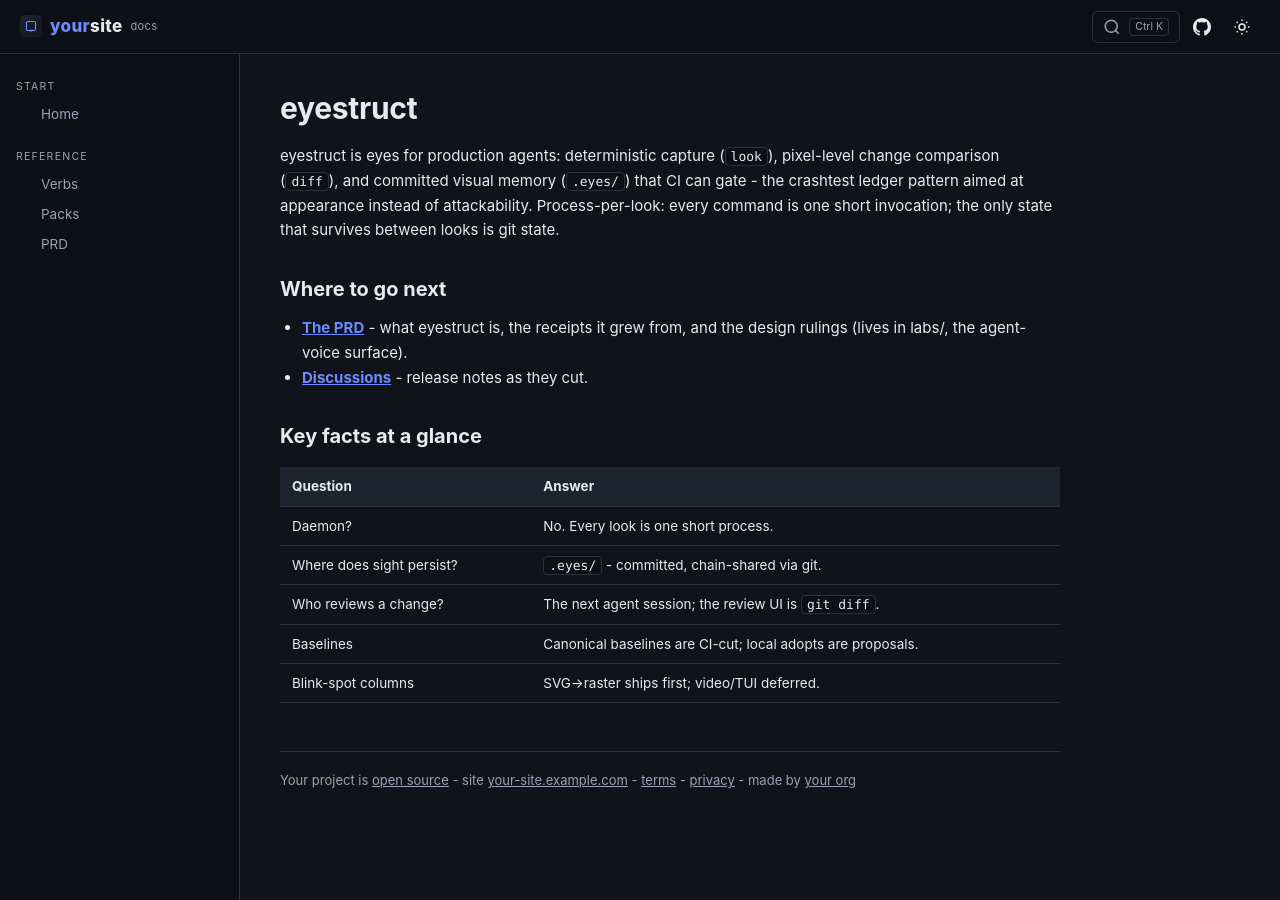
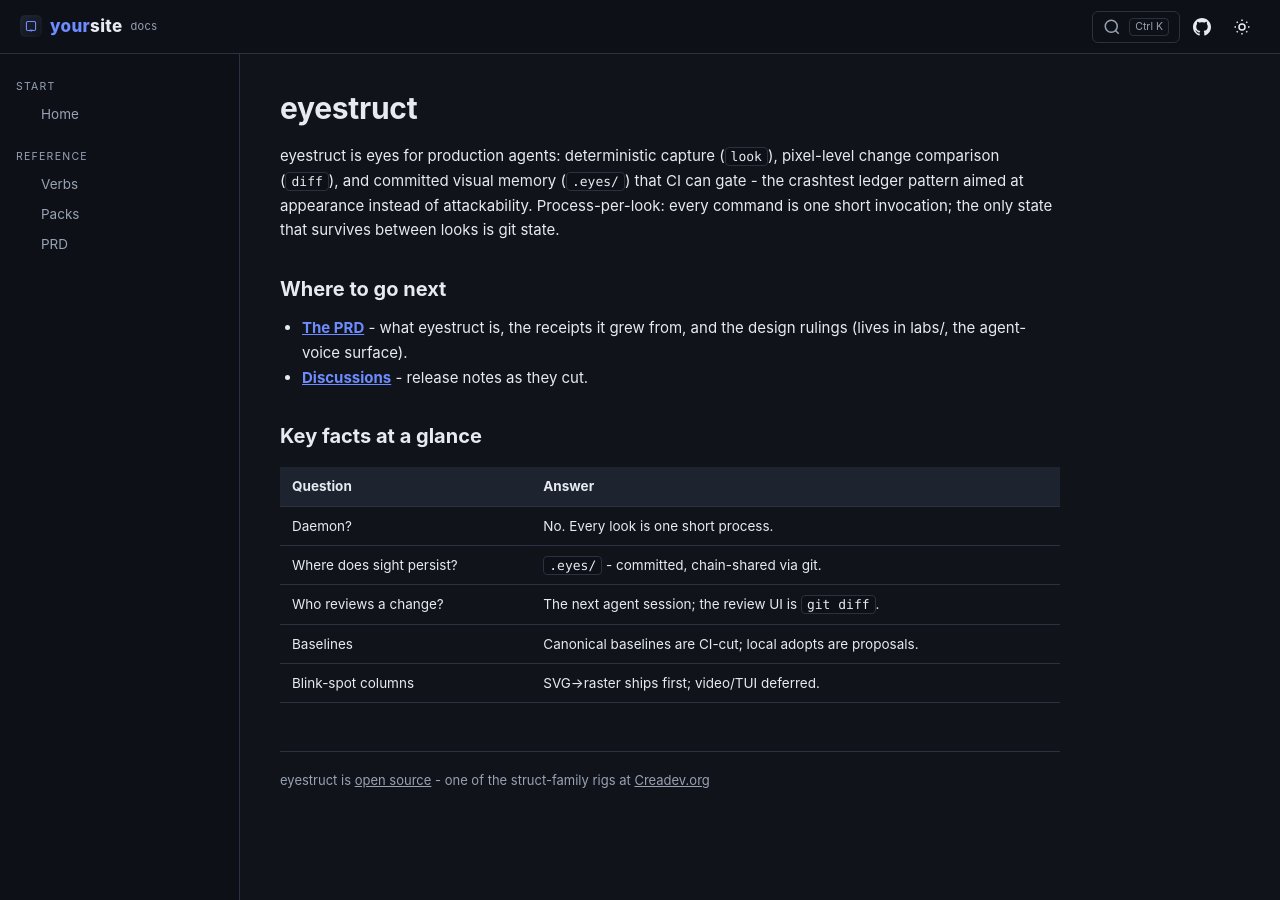
Before and after one commit to dhaupin/eyestruct, a Jekyll site: the page built from docs/index.md, in a window 1280 px wide. Built offline with Jekyll 4.4.1, drawn with Linux system fonts in a browser that asks for light colours.

Commit message:
docs: fill the shell layout's identity slots (title, og, header link, footer)
The ported flowforge shell shipped seven unfilled placeholders
(Your Site title/og/description defaults, your-org GitHub header link,
and a footer advertising example.com terms/privacy pages that do not
exist). The page title that the live site printed (Home / Your Site)
was not a freestruct populate gap - the Jekyll layout itself carries
these strings, which Liquid can source from site.* exactly like
gistory's filled layout. Footer now links only what exists (repo,
Creadev.org); no dead terms/privacy anchors.

🤖 Generated with Codebuff
Co-Authored-By: Codebuff <noreply@codebuff.com>

```diff
--- a/docs/_layouts/default.html
+++ b/docs/_layouts/default.html
@@ -14,15 +14,15 @@
 <head>
     <meta charset="UTF-8">
     <meta name="viewport" content="width=device-width, initial-scale=1.0">
-    <title>{{ page.title | default: "Your Site Docs" }} / Your Site</title>
-    <meta name="description" content="{{ page.description | default: 'Your site: plain two-sentence description.' }}">
+    <title>{{ page.title | default: site.title }} / {{ site.title }}</title>
+    <meta name="description" content="{{ page.description | default: site.description }}">
     <link rel="canonical" href="{{ page.url | absolute_url | replace: '.html', '' }}">
     {% if page.noindex %}<meta name="robots" content="noindex">{% endif %}
-    <meta property="og:title" content="{{ page.title | default: 'Your Site Docs' }}">
-    <meta property="og:description" content="{{ page.description | default: 'Your site: plain two-sentence description.' }}">
+    <meta property="og:title" content="{{ page.title | default: site.title }}">
+    <meta property="og:description" content="{{ page.description | default: site.description }}">
     <meta property="og:url" content="{{ page.url | absolute_url | replace: '.html', '' }}">
     <meta property="og:type" content="article">
-    <meta property="og:site_name" content="Your Site Docs">
+    <meta property="og:site_name" content="{{ site.title }}">
     <link rel="icon" type="image/svg+xml" href="{{ site.baseurl }}/icon.svg">
     <meta name="color-scheme" content="dark light">
     <style>
@@ -190,7 +190,7 @@
                 <svg viewBox="0 0 24 24" fill="none" stroke="currentColor" stroke-width="2"><circle cx="11" cy="11" r="8"/><path d="m21 21-4.35-4.35"/></svg>
                 <span class="search-key">Ctrl K</span>
             </button>
-            <a href="https://github.com/your-org/your-project" class="header-btn" aria-label="GitHub" target="_blank" rel="noopener">
+            <a href="https://github.com/dhaupin/eyestruct" class="header-btn" aria-label="GitHub" target="_blank" rel="noopener">
                 <svg viewBox="0 0 24 24" fill="currentColor"><path d="M12 0c-6.626 0-12 5.373-12 12 0 5.302 3.438 9.8 8.207 11.387.599.111.793-.261.793-.577v-2.234c-3.338.726-4.033-1.416-4.033-1.416-.546-1.387-1.333-1.756-1.333-1.756-1.089-.745.083-.729.083-.729 1.205.084 1.839 1.237 1.839 1.237 1.07 1.834 2.807 1.304 3.492.997.107-.775.418-1.305.762-1.604-2.665-.305-5.467-1.334-5.467-5.931 0-1.311.469-2.381 1.236-3.221-.124-.303-.535-1.524.117-3.176 0 0 1.008-.322 3.301 1.23.957-.266 1.983-.399 3.003-.404 1.02.005 2.047.138 3.006.404 2.291-1.552 3.297-1.23 3.297-1.23.653 1.653.242 2.874.118 3.176.77.84 1.235 1.911 1.235 3.221 0 4.609-2.807 5.624-5.479 5.921.43.372.823 1.102.823 2.222v3.293c0 .319.192.694.801.576 4.765-1.589 8.199-6.086 8.199-11.386 0-6.627-5.373-12-12-12z"/></svg>
             </a>
             <button type="button" class="header-btn theme-switch" id="themeSwitch" aria-label="Toggle light/dark mode">
@@ -228,11 +228,8 @@
     <main class="main">
         {{ content }}
         <div class="doc-footer">
-            Your project is <a href="https://github.com/your-org/your-project">open source</a> -
-            site <a href="https://your-site.example.com/">your-site.example.com</a> -
-            <a href="https://your-site.example.com/terms">terms</a> -
-            <a href="https://your-site.example.com/privacy">privacy</a> -
-            made by <a href="https://your-site.example.com" target="_blank">your org</a>
+            eyestruct is <a href="https://github.com/dhaupin/eyestruct">open source</a> -
+            one of the struct-family rigs at <a href="https://creadev.org" target="_blank">Creadev.org</a>
         </div>
     </main>
 
```
